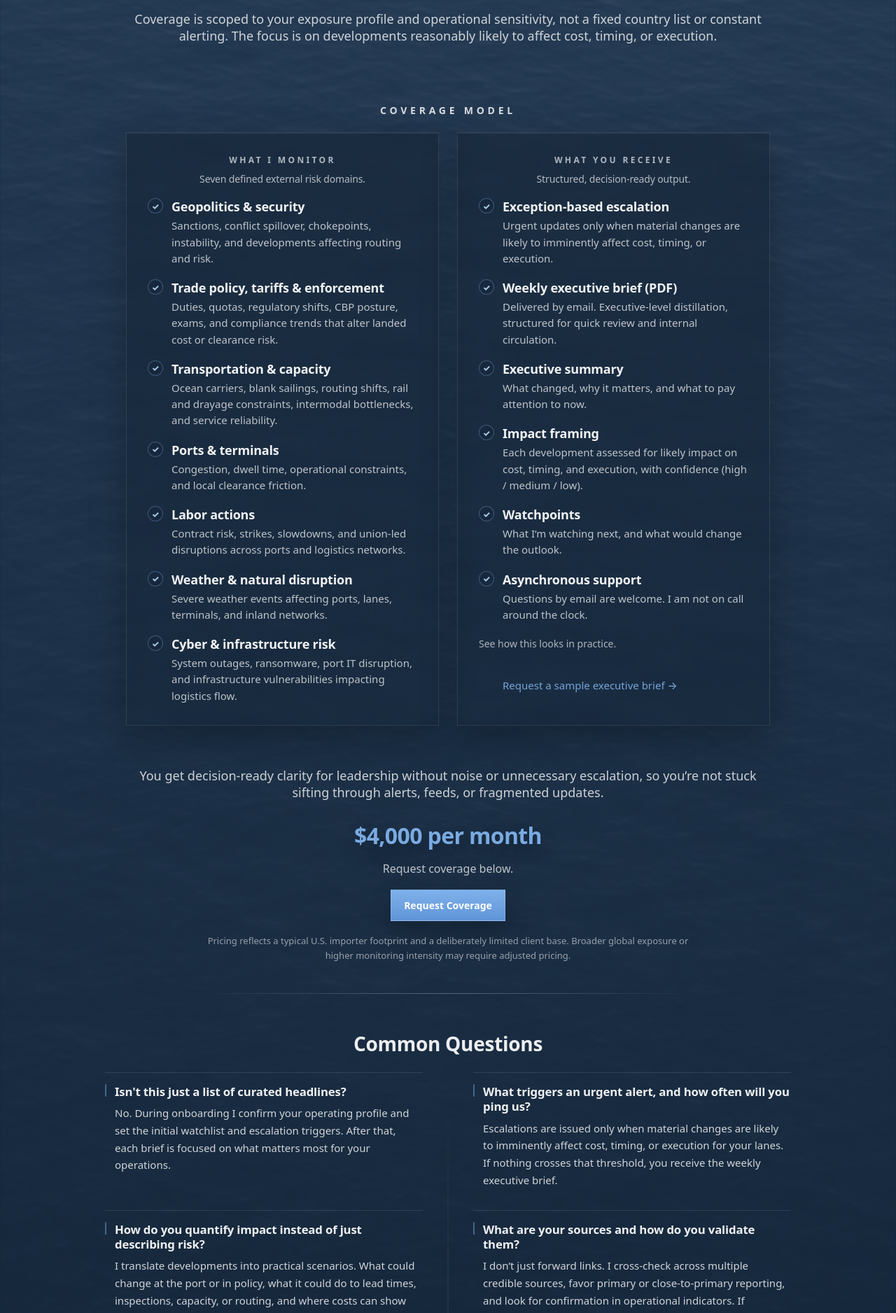
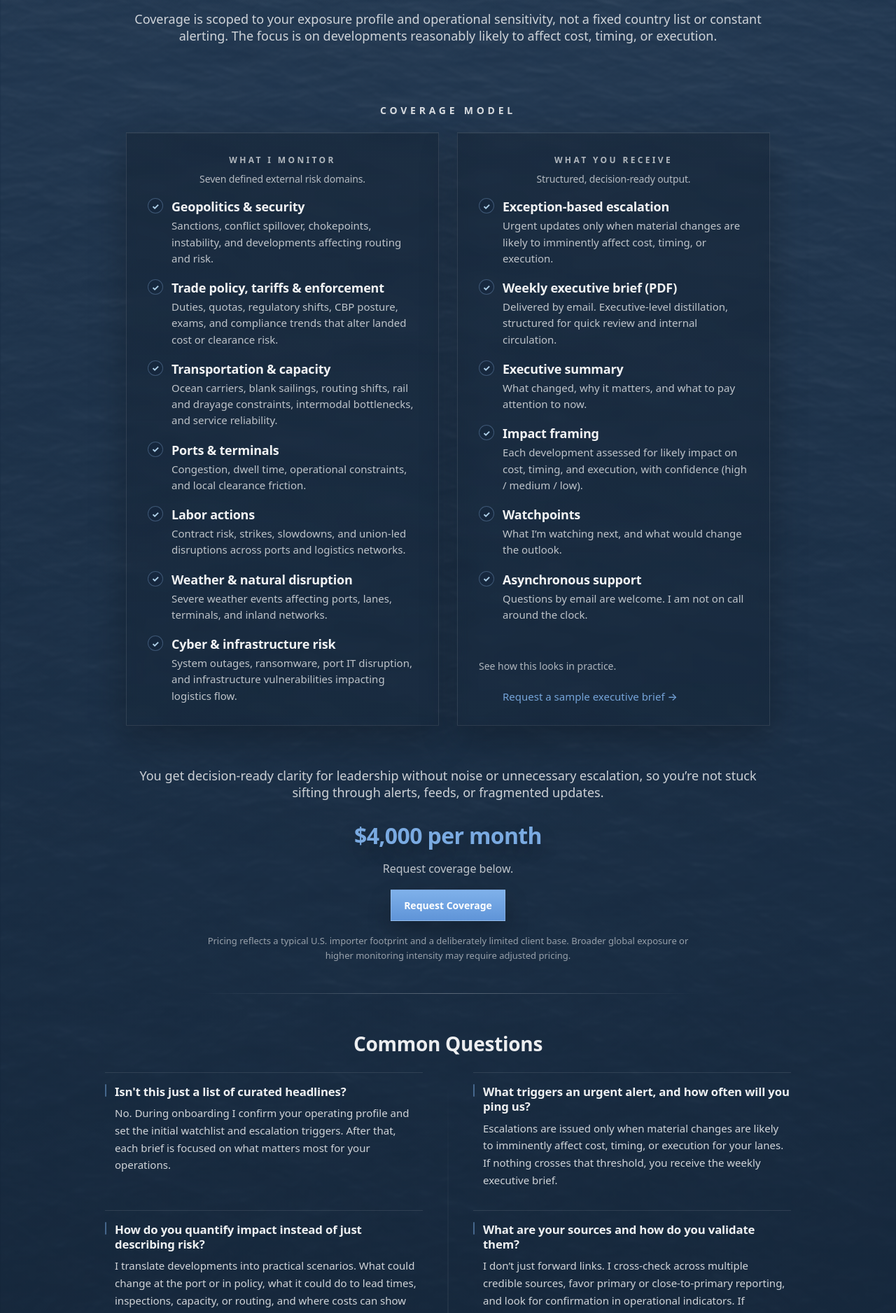
Before and after one commit to importrisk/import-risk-intelligence-site, a Jekyll site: the page built from method.html, in a window 1280 px wide. Shown: the part 942-2818 px from the top of the page at 70% size. Built offline with Jekyll 4.4.1, drawn with Linux system fonts in a browser that asks for light colours.

Commit message:
Update method.html

```diff
--- a/method.html
+++ b/method.html
@@ -245,10 +245,12 @@ css: /method.css?v=100
     </li>
   </ul>
 
+ <div class="mp-card-footer">
   <p class="mp-card-cta-intro">See how this looks in practice.</p>
-<p class="mp-card-cta">
-  <a class="inline-learn-more" href="/contact.html">Request a sample executive brief →</a>
-</p>
+  <a class="inline-learn-more" href="/contact.html">
+    Request a sample executive brief →
+  </a>
+</div>
 </article>
 
   </div>
```
